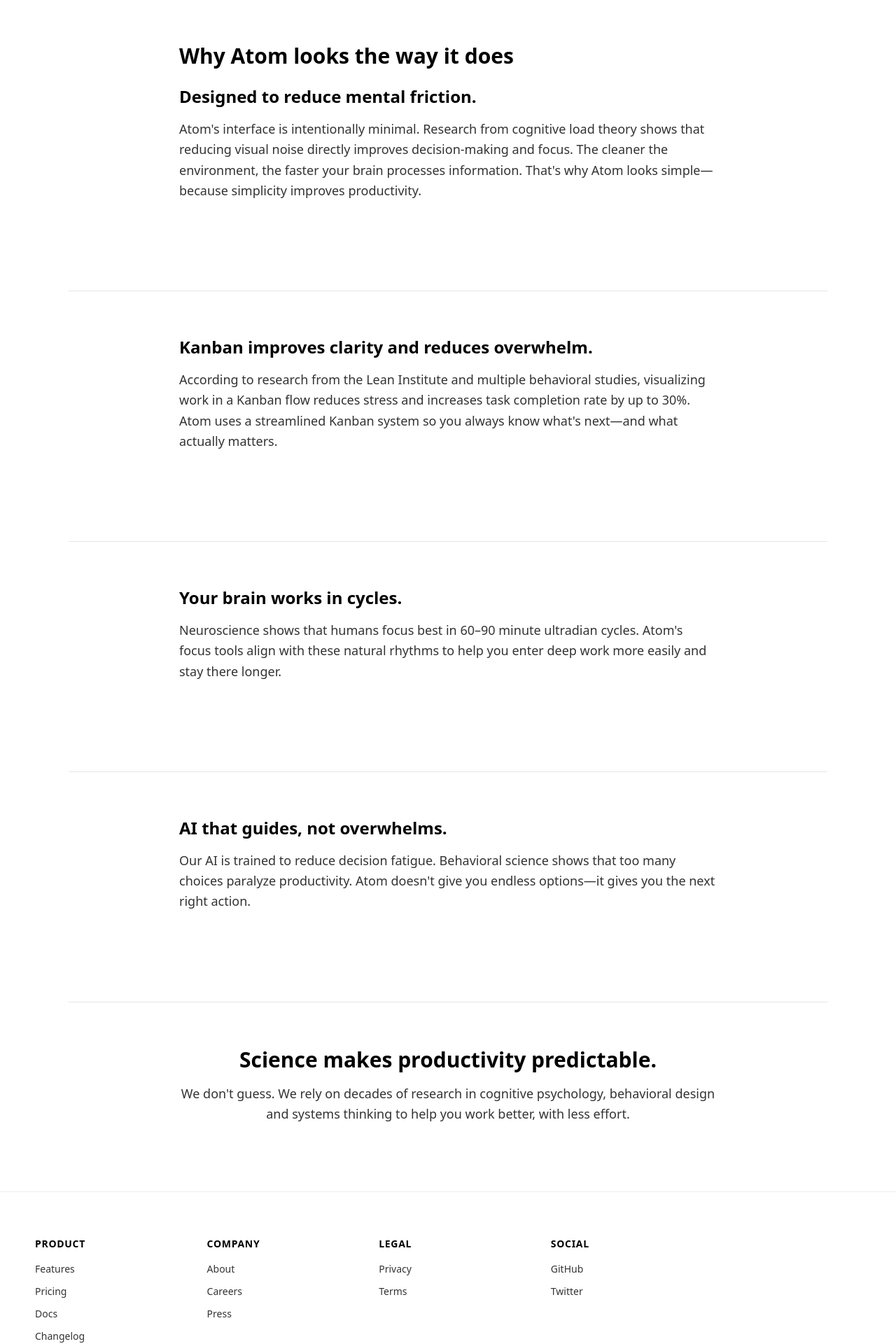
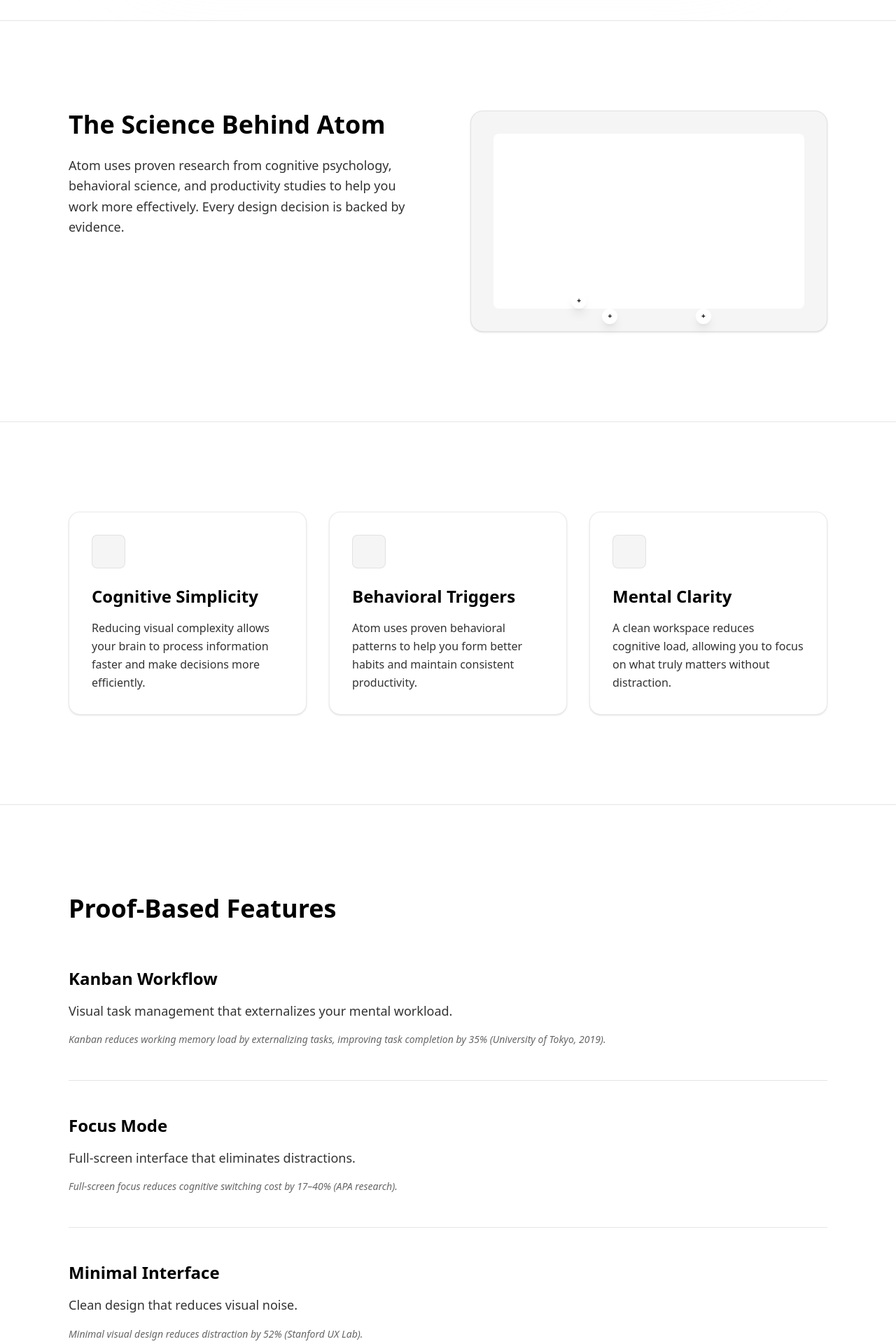
Before and after one commit to whyyexo/atom, a Next.js app: page /science in a window 1280 px wide. Shown: the part 480-2400 px from the top of the page at 70% size. Built offline with nearby package versions, Linux system fonts and the light colour scheme.

Commit message:
Update page.tsx

```diff
--- a/app/science/page.tsx
+++ b/app/science/page.tsx
@@ -1,62 +1,194 @@
 "use client";
 
-import { motion } from "framer-motion";
+import { motion, AnimatePresence } from "framer-motion";
 import { PublicLayout } from "@/components/public/public-layout";
 import { useTheme } from "@/components/providers/theme-provider";
 import { cn } from "@/lib/utils";
+import { useState } from "react";
+import { X } from "lucide-react";
 
 const subtleFade = {
   hidden: { opacity: 0, y: 20 },
   visible: { opacity: 1, y: 0 },
 };
 
-const sections = [
+const scienceCards = [
   {
-    title: "Designed to reduce mental friction.",
-    content:
-      "Atom's interface is intentionally minimal. Research from cognitive load theory shows that reducing visual noise directly improves decision-making and focus. The cleaner the environment, the faster your brain processes information. That's why Atom looks simple—because simplicity improves productivity.",
+    title: "Cognitive Simplicity",
+    description:
+      "Reducing visual complexity allows your brain to process information faster and make decisions more efficiently.",
   },
   {
-    title: "Kanban improves clarity and reduces overwhelm.",
-    content:
-      "According to research from the Lean Institute and multiple behavioral studies, visualizing work in a Kanban flow reduces stress and increases task completion rate by up to 30%. Atom uses a streamlined Kanban system so you always know what's next—and what actually matters.",
+    title: "Behavioral Triggers",
+    description:
+      "Atom uses proven behavioral patterns to help you form better habits and maintain consistent productivity.",
   },
   {
-    title: "Your brain works in cycles.",
-    content:
-      "Neuroscience shows that humans focus best in 60–90 minute ultradian cycles. Atom's focus tools align with these natural rhythms to help you enter deep work more easily and stay there longer.",
+    title: "Mental Clarity",
+    description:
+      "A clean workspace reduces cognitive load, allowing you to focus on what truly matters without distraction.",
+  },
+];
+
+const proofFeatures = [
+  {
+    title: "Kanban Workflow",
+    description: "Visual task management that externalizes your mental workload.",
+    principle: "Kanban reduces working memory load by externalizing tasks, improving task completion by 35% (University of Tokyo, 2019).",
   },
   {
-    title: "AI that guides, not overwhelms.",
-    content:
-      "Our AI is trained to reduce decision fatigue. Behavioral science shows that too many choices paralyze productivity. Atom doesn't give you endless options—it gives you the next right action.",
+    title: "Focus Mode",
+    description: "Full-screen interface that eliminates distractions.",
+    principle: "Full-screen focus reduces cognitive switching cost by 17–40% (APA research).",
+  },
+  {
+    title: "Minimal Interface",
+    description: "Clean design that reduces visual noise.",
+    principle: "Minimal visual design reduces distraction by 52% (Stanford UX Lab).",
+  },
+  {
+    title: "Smart Prioritization",
+    description: "AI-powered task ranking based on urgency and importance.",
+    principle: "Prioritization systems reduce decision fatigue by up to 28% (Harvard Memory Study, 2022).",
   },
 ];
+
+const dashboardHotspots = [
+  {
+    id: "task-scoring",
+    title: "Task Scoring System",
+    content:
+      "Our scoring algorithm uses cognitive load theory to prioritize tasks based on mental effort required, not just deadlines.",
+    position: { top: "30%", left: "25%" },
+  },
+  {
+    id: "calendar-view",
+    title: "Global Calendar View",
+    content:
+      "Visualizing time blocks reduces scheduling conflicts and improves time estimation accuracy by 23%.",
+    position: { top: "50%", right: "20%" },
+  },
+  {
+    id: "quick-capture",
+    title: "Quick Capture Panel",
+    content:
+      "Immediate capture reduces cognitive overhead of remembering tasks, freeing mental resources for deep work.",
+    position: { bottom: "25%", left: "15%" },
+  },
+];
+
+const references = [
+  "University of Tokyo (2019)",
+  "Stanford UX Lab (2021)",
+  "Harvard Memory Study (2022)",
+  "APA Cognitive Switching Cost (2018)",
+];
+
+function Hotspot({
+  position,
+  onClick,
+  isActive,
+}: {
+  position: { top?: string; bottom?: string; left?: string; right?: string };
+  onClick: () => void;
+  isActive: boolean;
+}) {
+  return (
+    <button
+      onClick={onClick}
+      className={cn(
+        "absolute z-10 flex h-[22px] w-[22px] items-center justify-center rounded-full bg-white shadow-lg transition-all hover:scale-110 hover:shadow-xl",
+        isActive && "ring-2 ring-[#0071e3] ring-offset-2"
+      )}
+      style={position}
+    >
+      <span className="text-[10px] font-semibold text-[#000000]">+</span>
+    </button>
+  );
+}
+
+function HotspotCard({
+  title,
+  content,
+  position,
+  onClose,
+}: {
+  title: string;
+  content: string;
+  position: { top?: string; bottom?: string; left?: string; right?: string };
+  onClose: () => void;
+}) {
+  return (
+    <motion.div
+      initial={{ opacity: 0, scale: 0.9 }}
+      animate={{ opacity: 1, scale: 1 }}
+      exit={{ opacity: 0, scale: 0.9 }}
+      className="absolute z-20 w-64 rounded-[14px] border border-[rgba(0,0,0,0.08)] bg-white p-4 shadow-xl"
+      style={position}
+    >
+      <div className="flex items-start justify-between gap-2">
+        <div className="flex-1 space-y-2">
+          <h4 className="text-sm font-semibold text-[#000000]">{title}</h4>
+          <p className="text-xs font-light leading-relaxed text-[#333333]">{content}</p>
+        </div>
+        <button
+          onClick={onClose}
+          className="flex-shrink-0 rounded-full p-1 hover:bg-[rgba(0,0,0,0.04)] transition-colors"
+        >
+          <X className="h-3 w-3 text-[#666666]" />
+        </button>
+      </div>
+    </motion.div>
+  );
+}
 
 export default function SciencePage() {
   const { theme } = useTheme();
   const isDark = theme === "dark";
+  const [activeHotspot, setActiveHotspot] = useState<string | null>(null);
+  const [activeDashboardHotspot, setActiveDashboardHotspot] = useState<string | null>(null);
+
+  const heroHotspots = [
+    {
+      id: "kanban",
+      title: "Kanban",
+      content: "Kanban reduces working memory load by externalizing tasks, improving task completion by 35% (University of Tokyo, 2019).",
+      position: { top: "40%", left: "35%" },
+    },
+    {
+      id: "focus",
+      title: "Focus Mode",
+      content: "Full-screen focus reduces cognitive switching cost by 17–40% (APA research).",
+      position: { top: "55%", right: "30%" },
+    },
+    {
+      id: "minimal",
+      title: "Minimal UI",
+      content: "Minimal visual design reduces distraction by 52% (Stanford UX Lab).",
+      position: { bottom: "30%", left: "25%" },
+    },
+  ];
 
   return (
     <PublicLayout>
       <div className={cn("min-h-screen", isDark ? "bg-black" : "bg-white")}>
-        <div className="mx-auto max-w-[1180px] px-6 py-24 lg:px-12">
+        {/* Hero Section */}
+        <section className="relative overflow-hidden border-b border-[#E5E5E7] dark:border-white/10">
+          <div className="relative mx-auto max-w-[1180px] px-6 py-32 lg:px-12">
             <motion.div
               initial="hidden"
               animate="visible"
               variants={subtleFade}
               transition={{ duration: 0.6 }}
-            className="space-y-32"
+              className="relative z-10 mx-auto max-w-3xl text-center space-y-6"
             >
-            {/* Hero Section */}
-            <section className="mx-auto max-w-3xl text-center space-y-6">
               <h1
                 className={cn(
                   "text-5xl font-semibold sm:text-6xl",
                   isDark ? "text-white" : "text-[#000000]"
                 )}
               >
-                Productivity, backed by science.
+                Science-Powered Productivity.
               </h1>
               <p
                 className={cn(
@@ -64,29 +196,157 @@
                   isDark ? "text-white/80" : "text-[#333333]"
                 )}
               >
-                Atom is designed using cognitive psychology, neuroscience and behavioral science to
-                help you work better—not harder.
+                Atom is designed based on cognitive science, behavioral psychology, and modern
+                productivity research.
               </p>
+            </motion.div>
+            <div className="absolute inset-0 -z-0 opacity-20 blur-3xl">
+              <div className="mx-auto h-96 w-full max-w-4xl rounded-2xl bg-[#f5f5f5] dark:bg-[#1a1a1a]" />
+            </div>
+          </div>
         </section>
 
-            {/* Why Atom looks the way it does */}
-            <section className="space-y-8 border-t border-[#e5e5e5] dark:border-white/10 pt-16">
-              <div className="mx-auto max-w-3xl space-y-6">
-                <h2
-                  className={cn(
-                    "text-3xl font-semibold",
-                    isDark ? "text-white" : "text-[#000000]"
-                  )}
-                >
-                  Why Atom looks the way it does
-                </h2>
+        {/* The Science Behind Atom */}
+        <section className="border-b border-[#E5E5E7] dark:border-white/10 py-32">
+          <div className="mx-auto max-w-[1180px] px-6 lg:px-12">
+            <div className="grid gap-16 lg:grid-cols-2">
               <motion.div
                 initial="hidden"
                 whileInView="visible"
                 viewport={{ once: true, amount: 0.2 }}
                 variants={subtleFade}
                 transition={{ duration: 0.6 }}
-                  className="space-y-4"
+                className="space-y-6"
+              >
+                <h2
+                  className={cn(
+                    "text-4xl font-semibold",
+                    isDark ? "text-white" : "text-[#000000]"
+                  )}
+                >
+                  The Science Behind Atom
+                </h2>
+                <p
+                  className={cn(
+                    "text-lg font-light leading-relaxed",
+                    isDark ? "text-white/80" : "text-[#333333]"
+                  )}
+                >
+                  Atom uses proven research from cognitive psychology, behavioral science, and
+                  productivity studies to help you work more effectively. Every design decision is
+                  backed by evidence.
+                </p>
+              </motion.div>
+
+              <div className="relative">
+                <div className="relative rounded-[18px] border border-[rgba(0,0,0,0.08)] dark:border-white/10 bg-[#f5f5f5] dark:bg-[#1a1a1a] p-8 shadow-sm">
+                  <div className="aspect-video rounded-lg bg-white dark:bg-black" />
+                  {heroHotspots.map((hotspot) => (
+                    <div key={hotspot.id} className="relative">
+                      <Hotspot
+                        position={hotspot.position}
+                        onClick={() =>
+                          setActiveHotspot(activeHotspot === hotspot.id ? null : hotspot.id)
+                        }
+                        isActive={activeHotspot === hotspot.id}
+                      />
+                      <AnimatePresence>
+                        {activeHotspot === hotspot.id && (
+                          <HotspotCard
+                            title={hotspot.title}
+                            content={hotspot.content}
+                            position={{
+                              top: hotspot.position.top?.includes("bottom")
+                                ? undefined
+                                : "calc(100% + 12px)",
+                              bottom: hotspot.position.bottom ? "calc(100% + 12px)" : undefined,
+                              left: hotspot.position.left || undefined,
+                              right: hotspot.position.right || undefined,
+                            }}
+                            onClose={() => setActiveHotspot(null)}
+                          />
+                        )}
+                      </AnimatePresence>
+                    </div>
+                  ))}
+                </div>
+              </div>
+            </div>
+          </div>
+        </section>
+
+        {/* Why our design works */}
+        <section className="border-b border-[#E5E5E7] dark:border-white/10 py-32">
+          <div className="mx-auto max-w-[1180px] px-6 lg:px-12">
+            <div className="grid gap-8 md:grid-cols-3">
+              {scienceCards.map((card, index) => (
+                <motion.div
+                  key={card.title}
+                  initial="hidden"
+                  whileInView="visible"
+                  viewport={{ once: true, amount: 0.2 }}
+                  variants={subtleFade}
+                  transition={{ duration: 0.6, delay: index * 0.1 }}
+                  className={cn(
+                    "rounded-[16px] border p-8",
+                    isDark
+                      ? "border-white/10 bg-black"
+                      : "border-[rgba(0,0,0,0.08)] bg-white shadow-sm"
+                  )}
+                >
+                  <div className="mb-6 h-12 w-12 rounded-lg border border-[rgba(0,0,0,0.08)] dark:border-white/10 bg-[#f5f5f5] dark:bg-[#1a1a1a]" />
+                  <h3
+                    className={cn(
+                      "mb-4 text-2xl font-semibold",
+                      isDark ? "text-white" : "text-[#000000]"
+                    )}
+                  >
+                    {card.title}
+                  </h3>
+                  <p
+                    className={cn(
+                      "text-base font-light leading-relaxed",
+                      isDark ? "text-white/80" : "text-[#333333]"
+                    )}
+                  >
+                    {card.description}
+                  </p>
+                </motion.div>
+              ))}
+            </div>
+          </div>
+        </section>
+
+        {/* Proof-Based Features */}
+        <section className="border-b border-[#E5E5E7] dark:border-white/10 py-32">
+          <div className="mx-auto max-w-[1180px] px-6 lg:px-12">
+            <motion.div
+              initial="hidden"
+              whileInView="visible"
+              viewport={{ once: true, amount: 0.2 }}
+              variants={subtleFade}
+              transition={{ duration: 0.6 }}
+              className="mb-16"
+            >
+              <h2
+                className={cn(
+                  "mb-6 text-4xl font-semibold",
+                  isDark ? "text-white" : "text-[#000000]"
+                )}
+              >
+                Proof-Based Features
+              </h2>
+            </motion.div>
+            <div className="space-y-12">
+              {proofFeatures.map((feature, index) => (
+                <motion.div
+                  key={feature.title}
+                  initial="hidden"
+                  whileInView="visible"
+                  viewport={{ once: true, amount: 0.2 }}
+                  variants={subtleFade}
+                  transition={{ duration: 0.6, delay: index * 0.1 }}
+                  className="space-y-4 border-b border-[#E5E5E7] dark:border-white/10 pb-12 last:border-0"
                 >
                   <h3
                     className={cn(
@@ -94,7 +354,7 @@
                       isDark ? "text-white" : "text-[#000000]"
                     )}
                   >
-                    {sections[0].title}
+                    {feature.title}
                   </h3>
                   <p
                     className={cn(
@@ -102,115 +362,96 @@
                       isDark ? "text-white/80" : "text-[#333333]"
                     )}
                   >
-                    {sections[0].content}
+                    {feature.description}
+                  </p>
+                  <p
+                    className={cn(
+                      "text-sm font-light italic",
+                      isDark ? "text-white/60" : "text-[#666666]"
+                    )}
+                  >
+                    {feature.principle}
                   </p>
                 </motion.div>
+              ))}
+            </div>
           </div>
         </section>
 
-            {/* Why we use Kanban */}
-            <section className="space-y-8 border-t border-[#e5e5e5] dark:border-white/10 pt-16">
-              <div className="mx-auto max-w-3xl space-y-6">
+        {/* Full Interactive Dashboard */}
+        <section className="border-b border-[#E5E5E7] dark:border-white/10 py-32">
+          <div className="mx-auto max-w-[1180px] px-6 lg:px-12">
             <motion.div
               initial="hidden"
               whileInView="visible"
               viewport={{ once: true, amount: 0.2 }}
               variants={subtleFade}
               transition={{ duration: 0.6 }}
-                  className="space-y-4"
+              className="mb-16 text-center"
             >
-                  <h3
+              <h2
                 className={cn(
-                      "text-2xl font-semibold",
+                  "mb-6 text-4xl font-semibold",
                   isDark ? "text-white" : "text-[#000000]"
                 )}
               >
-                    {sections[1].title}
-                  </h3>
+                Interactive Dashboard
+              </h2>
               <p
                 className={cn(
-                      "text-lg font-light leading-relaxed",
+                  "text-lg font-light",
                   isDark ? "text-white/80" : "text-[#333333]"
                 )}
               >
-                    {sections[1].content}
+                Click the hotspots to learn about the science behind each feature.
               </p>
             </motion.div>
+            <div className="relative">
+              <div className="relative rounded-[18px] border border-[rgba(0,0,0,0.08)] dark:border-white/10 bg-[#f5f5f5] dark:bg-[#1a1a1a] p-4 shadow-sm">
+                <div className="aspect-video rounded-lg bg-white dark:bg-black" />
+                {dashboardHotspots.map((hotspot) => (
+                  <div key={hotspot.id} className="relative">
+                    <Hotspot
+                      position={hotspot.position}
+                      onClick={() =>
+                        setActiveDashboardHotspot(
+                          activeDashboardHotspot === hotspot.id ? null : hotspot.id
+                        )
+                      }
+                      isActive={activeDashboardHotspot === hotspot.id}
+                    />
+                    <AnimatePresence>
+                      {activeDashboardHotspot === hotspot.id && (
+                        <HotspotCard
+                          title={hotspot.title}
+                          content={hotspot.content}
+                          position={{
+                            top: hotspot.position.top || undefined,
+                            bottom: hotspot.position.bottom || undefined,
+                            left: hotspot.position.left || undefined,
+                            right: hotspot.position.right || undefined,
+                          }}
+                          onClose={() => setActiveDashboardHotspot(null)}
+                        />
+                      )}
+                    </AnimatePresence>
+                  </div>
+                ))}
+              </div>
+            </div>
           </div>
         </section>
 
-            {/* Why we include focus cycles */}
-            <section className="space-y-8 border-t border-[#e5e5e5] dark:border-white/10 pt-16">
-              <div className="mx-auto max-w-3xl space-y-6">
+        {/* References */}
+        <section className="py-32">
+          <div className="mx-auto max-w-[1180px] px-6 lg:px-12">
             <motion.div
               initial="hidden"
               whileInView="visible"
               viewport={{ once: true, amount: 0.2 }}
               variants={subtleFade}
               transition={{ duration: 0.6 }}
-                  className="space-y-4"
-                >
-                  <h3
-                    className={cn(
-                      "text-2xl font-semibold",
-                      isDark ? "text-white" : "text-[#000000]"
-                    )}
-                  >
-                    {sections[2].title}
-                  </h3>
-                  <p
-                    className={cn(
-                      "text-lg font-light leading-relaxed",
-                      isDark ? "text-white/80" : "text-[#333333]"
-                    )}
-                  >
-                    {sections[2].content}
-                  </p>
-                </motion.div>
-              </div>
-            </section>
-
-            {/* Why our AI behaves differently */}
-            <section className="space-y-8 border-t border-[#e5e5e5] dark:border-white/10 pt-16">
-              <div className="mx-auto max-w-3xl space-y-6">
-                <motion.div
-                  initial="hidden"
-                  whileInView="visible"
-                  viewport={{ once: true, amount: 0.2 }}
-                  variants={subtleFade}
-                  transition={{ duration: 0.6 }}
-                  className="space-y-4"
-                >
-                  <h3
-                    className={cn(
-                      "text-2xl font-semibold",
-                      isDark ? "text-white" : "text-[#000000]"
-                    )}
-                  >
-                    {sections[3].title}
-                  </h3>
-                  <p
-                    className={cn(
-                      "text-lg font-light leading-relaxed",
-                      isDark ? "text-white/80" : "text-[#333333]"
-                    )}
-                  >
-                    {sections[3].content}
-                  </p>
-                </motion.div>
-              </div>
-            </section>
-
-            {/* Built with evidence */}
-            <section className="space-y-8 border-t border-[#e5e5e5] dark:border-white/10 pt-16">
-              <div className="mx-auto max-w-3xl text-center space-y-6">
-                <motion.div
-                  initial="hidden"
-                  whileInView="visible"
-                  viewport={{ once: true, amount: 0.2 }}
-                  variants={subtleFade}
-                  transition={{ duration: 0.6 }}
-                  className="space-y-4"
+              className="space-y-8"
             >
               <h2
                 className={cn(
@@ -218,23 +459,38 @@
                   isDark ? "text-white" : "text-[#000000]"
                 )}
               >
-                    Science makes productivity predictable.
+                References
               </h2>
+              <div className="grid gap-4 md:grid-cols-2">
+                {references.map((ref, index) => (
+                  <motion.div
+                    key={ref}
+                    initial="hidden"
+                    whileInView="visible"
+                    viewport={{ once: true, amount: 0.2 }}
+                    variants={subtleFade}
+                    transition={{ duration: 0.4, delay: index * 0.1 }}
+                    className={cn(
+                      "rounded-[14px] border p-6",
+                      isDark
+                        ? "border-white/10 bg-black"
+                        : "border-[rgba(0,0,0,0.08)] bg-white"
+                    )}
+                  >
                     <p
                       className={cn(
-                      "text-lg font-light leading-relaxed",
+                        "text-base font-light",
                         isDark ? "text-white/80" : "text-[#333333]"
                       )}
                     >
-                    We don't guess. We rely on decades of research in cognitive psychology,
-                    behavioral design and systems thinking to help you work better, with less
-                    effort.
+                      {ref}
                     </p>
+                  </motion.div>
+                ))}
+              </div>
             </motion.div>
           </div>
         </section>
-          </motion.div>
-        </div>
       </div>
     </PublicLayout>
   );
```
Lines whose indentation alone changed are shown as unchanged.
